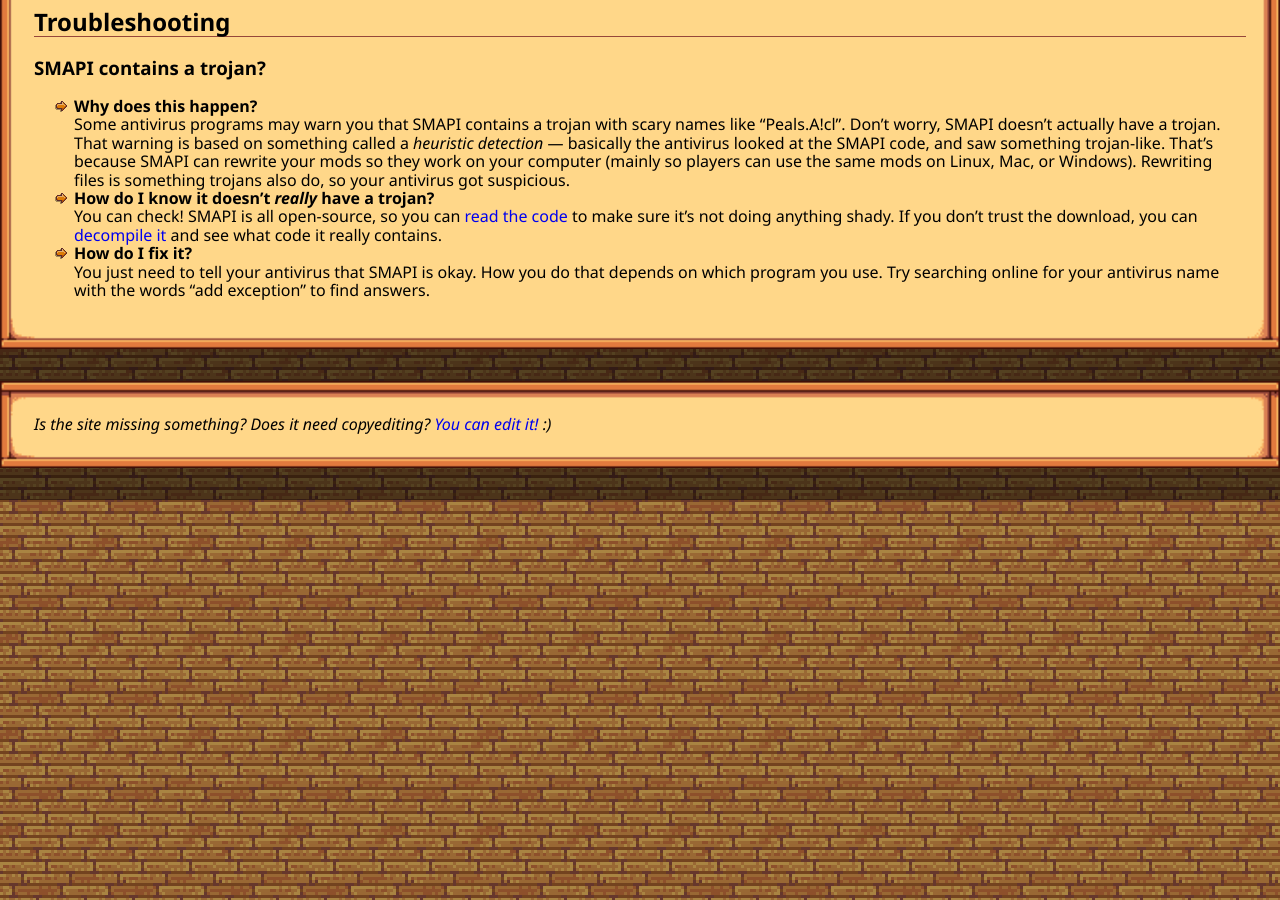
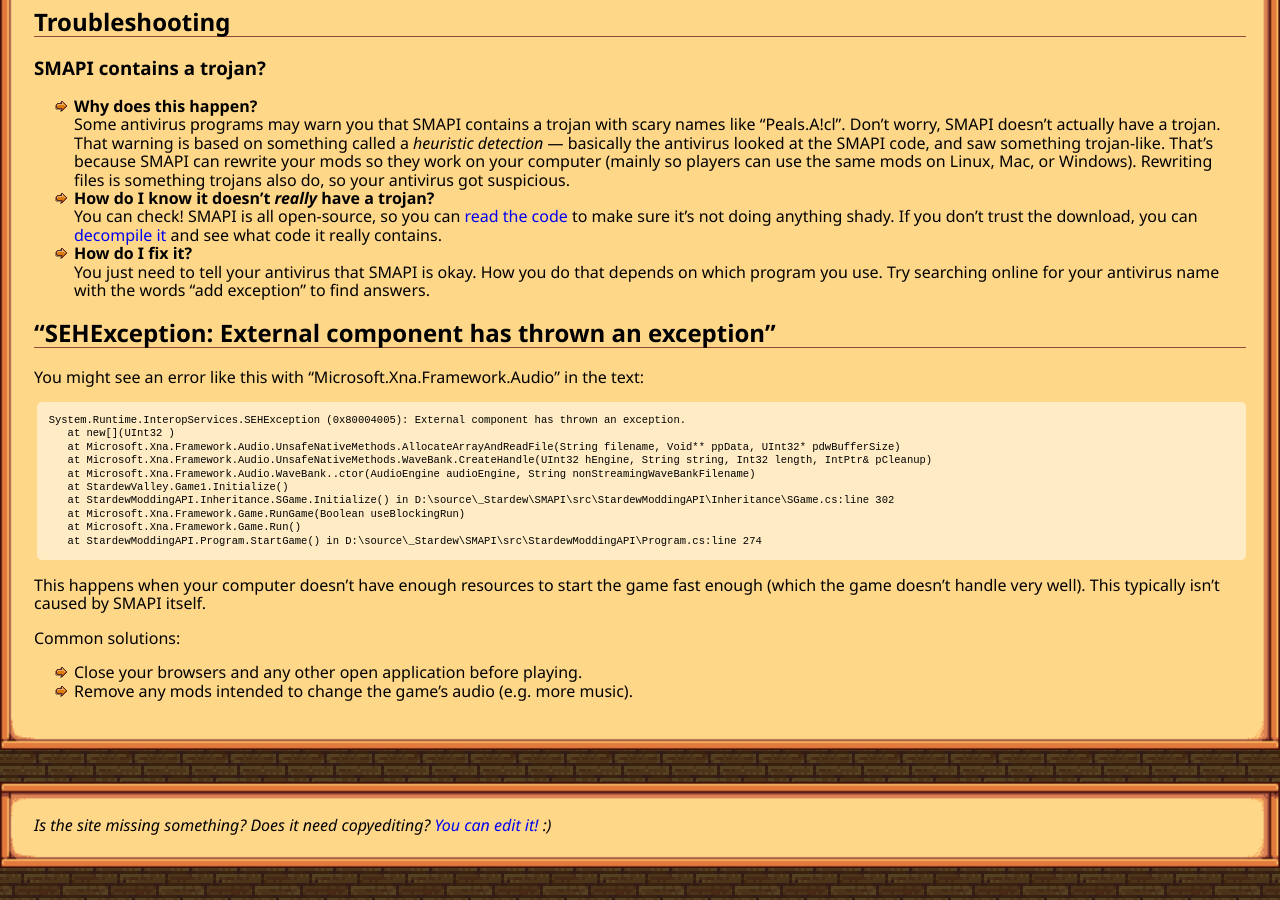
Before and after one commit to Pathoschild/canimod.github.io, a Jekyll site: the page built from guides/smapi-faq.md, in a window 1280 px wide and 900 px high, scrolled down 2666 px. Built offline with Jekyll 4.4.1, drawn with Linux system fonts in a browser that asks for light colours; nearby versions of some CDN libraries.

Commit message:
add SEHException to troubleshooting FAQ

````diff
--- a/guides/smapi-faq.md
+++ b/guides/smapi-faq.md
@@ -136,3 +136,28 @@
   You just need to tell your antivirus that SMAPI is okay. How you do that depends on which program
   you use. Try searching online for your antivirus name with the words "add exception" to find
   answers.
+
+<section class="anchor" id="sehexception"></section>
+
+## "SEHException: External component has thrown an exception"
+You might see an error like this with "Microsoft.Xna.Framework.Audio" in the text:
+
+```
+System.Runtime.InteropServices.SEHException (0x80004005): External component has thrown an exception.
+   at new[](UInt32 )
+   at Microsoft.Xna.Framework.Audio.UnsafeNativeMethods.AllocateArrayAndReadFile(String filename, Void** ppData, UInt32* pdwBufferSize)
+   at Microsoft.Xna.Framework.Audio.UnsafeNativeMethods.WaveBank.CreateHandle(UInt32 hEngine, String string, Int32 length, IntPtr& pCleanup)
+   at Microsoft.Xna.Framework.Audio.WaveBank..ctor(AudioEngine audioEngine, String nonStreamingWaveBankFilename)
+   at StardewValley.Game1.Initialize()
+   at StardewModdingAPI.Inheritance.SGame.Initialize() in D:\source\_Stardew\SMAPI\src\StardewModdingAPI\Inheritance\SGame.cs:line 302
+   at Microsoft.Xna.Framework.Game.RunGame(Boolean useBlockingRun)
+   at Microsoft.Xna.Framework.Game.Run()
+   at StardewModdingAPI.Program.StartGame() in D:\source\_Stardew\SMAPI\src\StardewModdingAPI\Program.cs:line 274
+```
+
+This happens when your computer doesn't have enough resources to start the game fast enough (which
+the game doesn't handle very well). This typically isn't caused by SMAPI itself.
+
+Common solutions:
+* Close your browsers and any other open application before playing.
+* Remove any mods intended to change the game's audio (e.g. more music).
````
